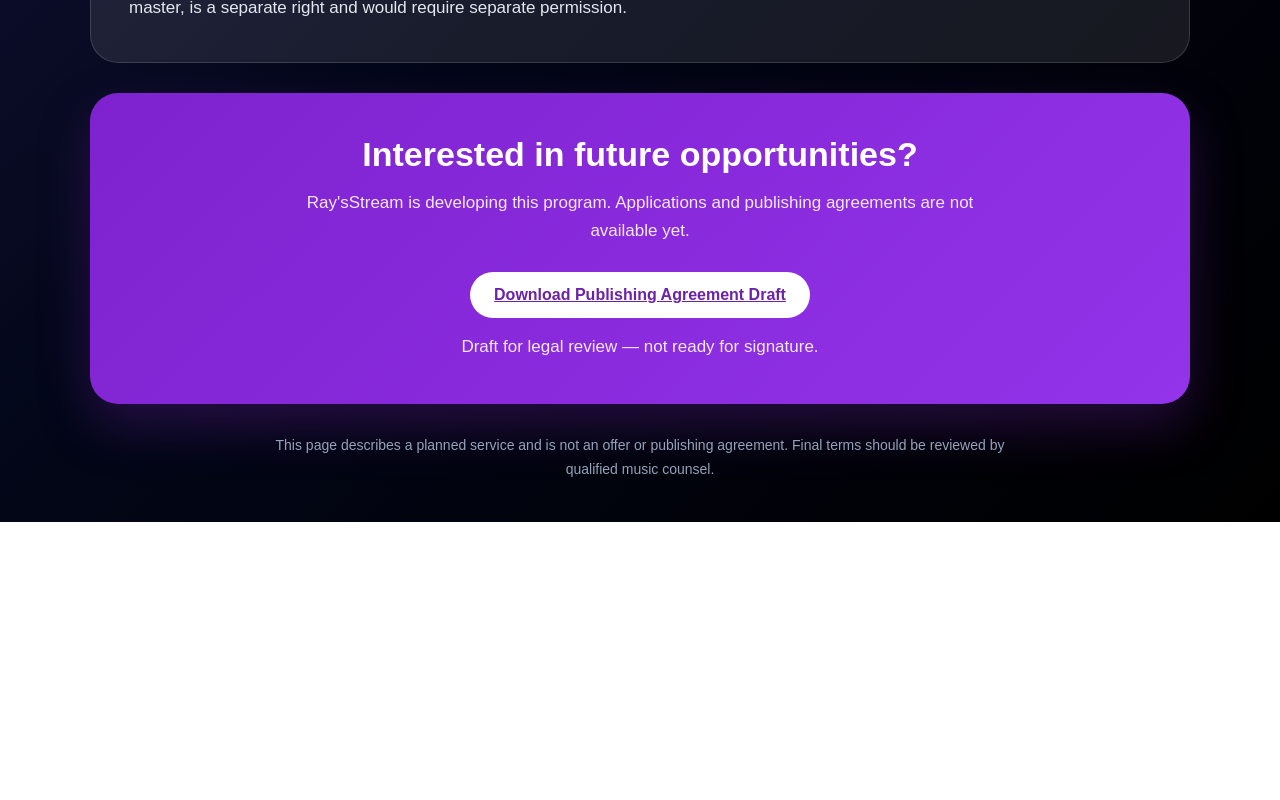
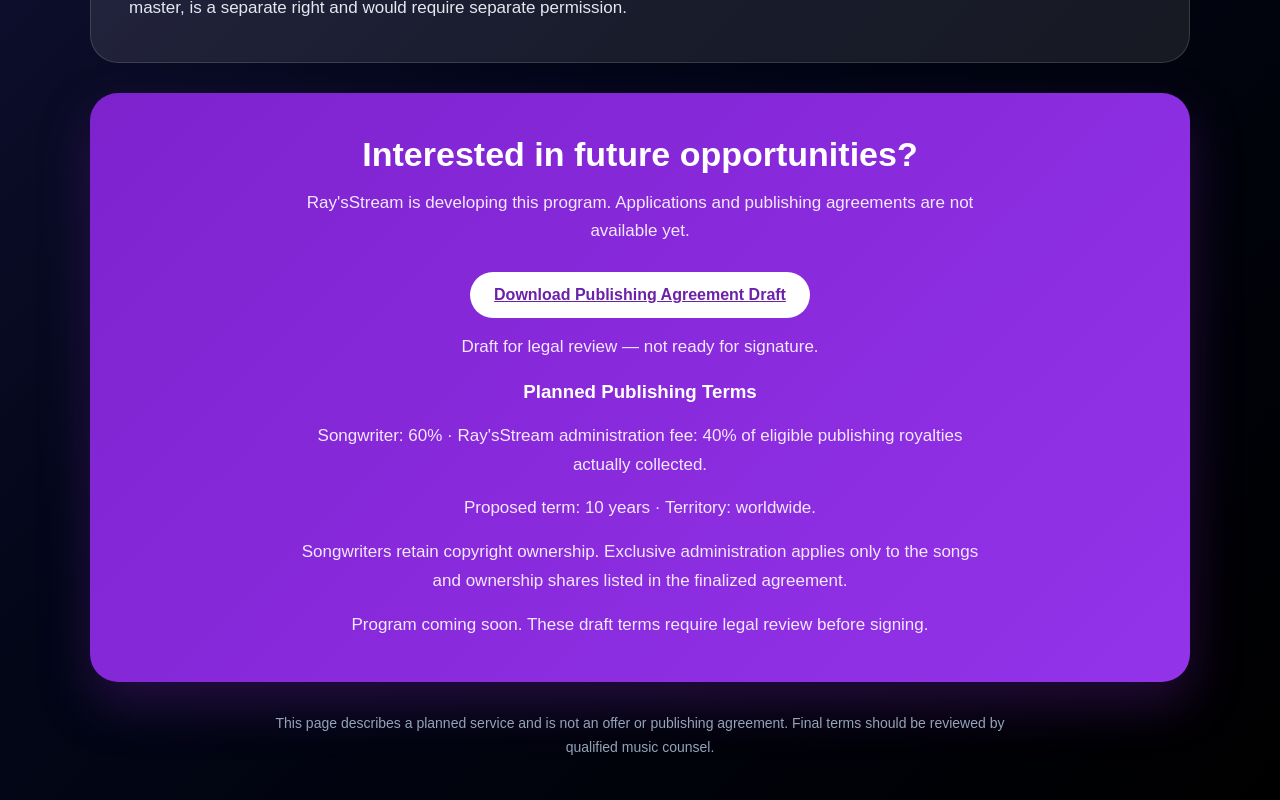
Before and after one commit to greentreerecord-hue/raysstream-clean, a Next.js app: page /publishing in a window 1280 px wide. Shown: the part 1044-1844 px from the top of the page. Before the commit the page ends 1566 px from the top, so only its background shows below. Built offline with nearby package versions, Linux system fonts and the light colour scheme.

Commit message:
Add planned publishing terms

```diff
--- a/app/publishing/page.tsx
+++ b/app/publishing/page.tsx
@@ -353,6 +353,25 @@ export default function PublishingPage() {
 <p>
   Draft for legal review — not ready for signature.
 </p>
+<div>
+  <h3>Planned Publishing Terms</h3>
+  <p>
+    Songwriter: 60% · Ray&apos;sStream administration fee: 40%
+    of eligible publishing royalties actually collected.
+  </p>
+  <p>
+    Proposed term: 10 years · Territory: worldwide.
+  </p>
+  <p>
+    Songwriters retain copyright ownership. Exclusive
+    administration applies only to the songs and ownership
+    shares listed in the finalized agreement.
+  </p>
+  <p>
+    Program coming soon. These draft terms require legal
+    review before signing.
+  </p>
+</div>
 
         </section>
 
```
